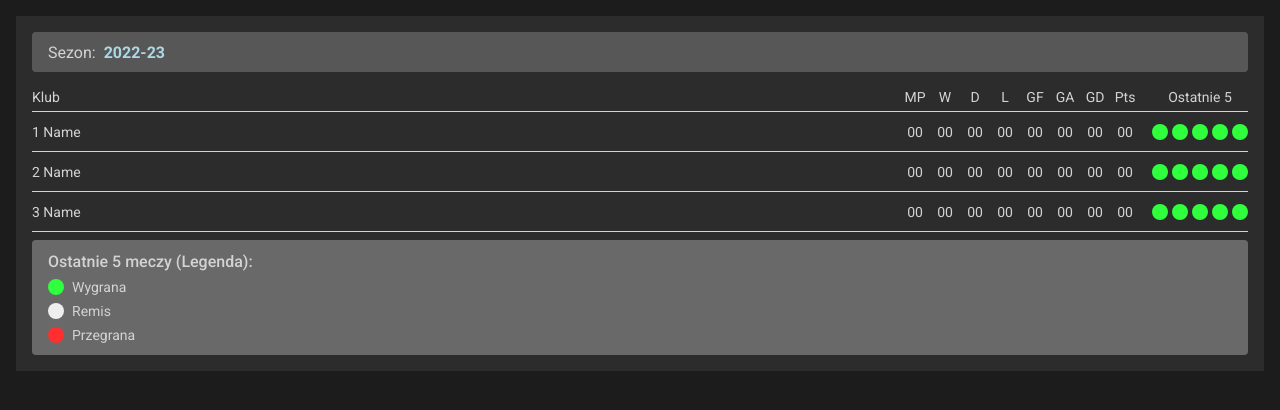
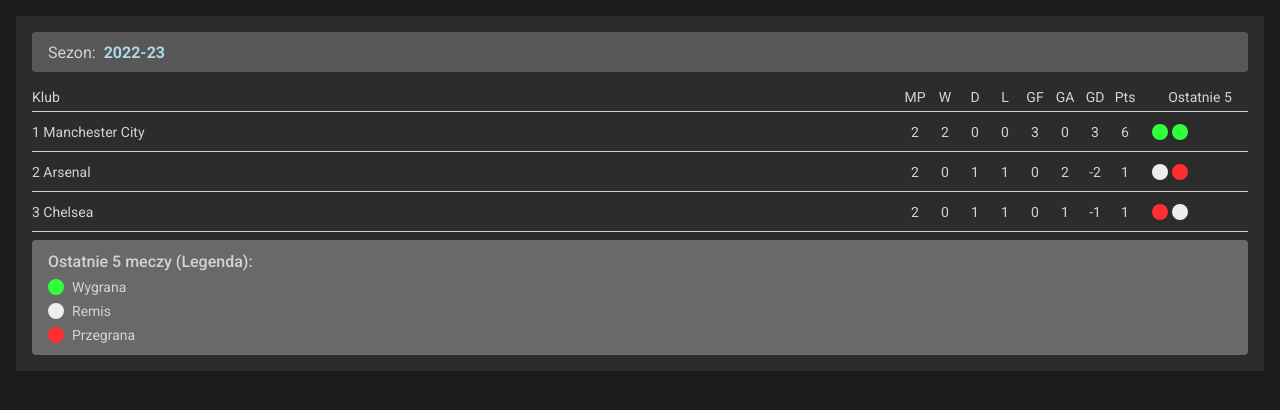
Before and after one commit to PreQQ/django-liga, a Django app: page /table/ in a window 1280 px wide. Shown: the part 80-490 px from the top of the page. Run offline with Django 3.2, Linux system fonts and the light colour scheme; data comes from the database, SQL or seed files in the repository; both versions use the stored data as it was after the commit.

Commit message:
Added data to table page

```diff
--- a/main/templates/table.html
+++ b/main/templates/table.html
@@ -14,23 +14,27 @@
             <div class="table-team-header__content">Pts</div>
             <div class="table-team-header__last">Ostatnie 5</div>
         </div>
-        {% for value in teams %}
+        {% for team in teams %}
         <div class="table-team">
-            <div class="table-team__club"><a href="{% url 'main:club' value %}">{{ value }} Name</a></div>
-            <div class="table-team__content">00</div>
-            <div class="table-team__content">00</div>
-            <div class="table-team__content">00</div>
-            <div class="table-team__content">00</div>
-            <div class="table-team__content">00</div>
-            <div class="table-team__content">00</div>
-            <div class="table-team__content">00</div>
-            <div class="table-team__content">00</div>
+            <div class="table-team__club">
+                <a href="{% url 'main:club' team.id %}">{{ team.index }} {{team.name}}</a>
+            </div>
+            <div class="table-team__content">{{team.mp}}</div>
+            <div class="table-team__content">{{team.w}}</div>
+            <div class="table-team__content">{{team.d}}</div>
+            <div class="table-team__content">{{team.l}}</div>
+            <div class="table-team__content">{{team.gf}}</div>
+            <div class="table-team__content">{{team.ga}}</div>
+            <div class="table-team__content">{{team.gd}}</div>
+            <div class="table-team__content">{{team.pts}}</div>
             <div class="table-team__last">
+                {% for match in team.matches %} {% if match == 3 %}
                 <div class="table-icon table-win-icon"></div>
-                <div class="table-icon table-win-icon"></div>
-                <div class="table-icon table-win-icon"></div>
-                <div class="table-icon table-win-icon"></div>
-                <div class="table-icon table-win-icon"></div>
+                {% elif match == 1 %}
+                <div class="table-icon table-draw-icon"></div>
+                {% elif match == 0 %}
+                <div class="table-icon table-loss-icon"></div>
+                {% endif %} {% endfor %}
             </div>
         </div>
         {% endfor %}
--- a/main/views.py
+++ b/main/views.py
@@ -19,27 +19,142 @@ def match(request, match_id):
     return render(request, "match.html", {"match": match_id})
 
 def table(request):
-    tteams = list(Team.objects.values_list('name', "id"))
-    events = list(Event.objects.values_list("event_type", "player"))
-    print(tteams)
-    print(events)
-    TT = [];
+    players = list(Player.objects.all())
+    TT = []
 
     matches = list(Match.objects.all())
 
-    def calcData(matches, TT):
+    def calculateTable(matches, TT):
         for match in matches:
+            host = 0
+            guest = 0
+            outcome = 0
 
-            eventsTT = list(Event.objects.values_list("event_type", "match").filter(Q(event_type='GOAL') | Q(event_type='GPEN')).filter(pk=match.id))
-            print(eventsTT)
+            eventsTT = list(Event.objects.values_list("event_type", "match", "player").filter(Q(event_type='GOAL') | Q(event_type='GPEN')).filter(match=match.id))
 
-    # match for 2 teams, only goals, add to 2 teams calc data (pts, w/d/l)
+            for event in eventsTT:
+                teamId = players[event[2]].team.id
+
+                if teamId == match.host.id:
+                    host += 1
+                elif teamId == match.guest.id:
+                    guest += 1
 
 
-    calcData(matches, TT)
+            if host - guest < 0:
+                outcome = -1
+            elif host - guest > 0:
+                outcome = 1
 
-    teams = [1,2,3]
-    return render(request, "table.html", {"teams": teams})
+            foundHost = False
+
+            for x in TT:
+                if x["id"] == match.host.id:
+                    foundHost = True
+                    pts = 0
+                    w = 0
+                    d = 0
+                    l = 0
+                    if outcome == 1:
+                        pts = 3
+                        w = 1
+                    elif outcome == 0:
+                        pts = 1
+                        d = 1
+                    elif outcome == -1:
+                        pts = 0
+                        l = 1
+
+                    x["mp"]+= 1
+                    x["w"]+= w
+                    x["d"]+= d
+                    x["l"]+= l
+                    x["gf"]+= host
+                    x["ga"]+= guest
+                    x["gd"]+= (host - guest)
+                    x["pts"]+= pts
+
+                    if len(x["matches"]) > 5:
+                        x["matches"].pop()
+                        x["matches"].insert(0, pts)
+                    else:
+                        x["matches"].insert(0, pts)
+                    break
+
+            if foundHost == False:
+                pts = 0
+                w = 0
+                d = 0
+                l = 0
+                if outcome == 1:
+                    pts = 3
+                    w = 1
+                elif outcome == 0:
+                    pts = 1
+                    d = 1
+                elif outcome == -1:
+                    pts = 0
+                    l = 1
+
+                TT.append(dict(id = match.host.id, name = match.host.name, mp = 1, w = w, d = d, l = l, gf = host, ga = guest, gd = host - guest, pts = pts, matches = [pts], index = len(TT) + 1))
+
+            foundGuest = False
+
+            for x in TT:
+                if x["id"] == match.guest.id:
+                    foundGuest = True
+                    pts = 0
+                    w = 0
+                    d = 0
+                    l = 0
+                    if outcome == -1:
+                        pts = 3
+                        w = 1
+                    elif outcome == 0:
+                        pts = 1
+                        d = 1
+                    elif outcome == 1:
+                        pts = 0
+                        l = 1
+
+                    x["mp"]+= 1
+                    x["w"]+= w
+                    x["d"]+= d
+                    x["l"]+= l
+                    x["gf"]+= guest
+                    x["ga"]+= host
+                    x["gd"]+= (guest - host)
+                    x["pts"]+= pts
+
+                    if len(x["matches"]) > 5:
+                        x["matches"].pop()
+                        x["matches"].insert(0, pts)
+                    else:
+                        x["matches"].insert(0, pts)
+                    break
+
+            if foundGuest == False:
+                pts = 0
+                w = 0
+                d = 0
+                l = 0
+                if outcome == -1:
+                    pts = 3
+                    w = 1
+                elif outcome == 0:
+                    pts = 1
+                    d = 1
+                elif outcome == 1:
+                    pts = 0
+                    l = 1
+
+                TT.append(dict(id = match.guest.id, name = match.guest.name, mp = 1, w = w, d = d, l = l, gf = guest, ga = host, gd = guest - host, pts = pts, matches = [pts], index = len(TT) + 1))
+
+
+    calculateTable(matches, TT)
+
+    print(TT)
+    return render(request, "table.html", {"teams": TT})
 
 def statistics(request):
     players = list(Player.objects.all())
--- a/static/css/table.css
+++ b/static/css/table.css
@@ -73,9 +73,10 @@
 
 .table-team__last {
     display: flex;
-    justify-content: center;
+    justify-content: flex-start;
     column-gap: 4px;
     margin: 0 0 0 12px;
+    width: 96px;
 }
 
 .table-footer {
```
Also changed, not shown: db.sqlite3.
